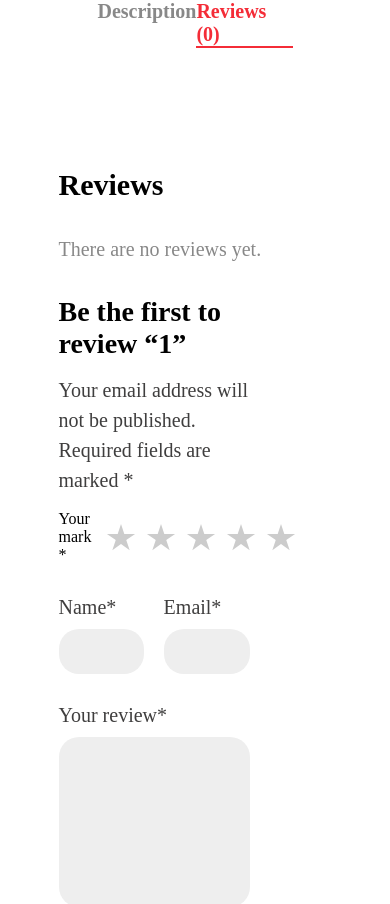
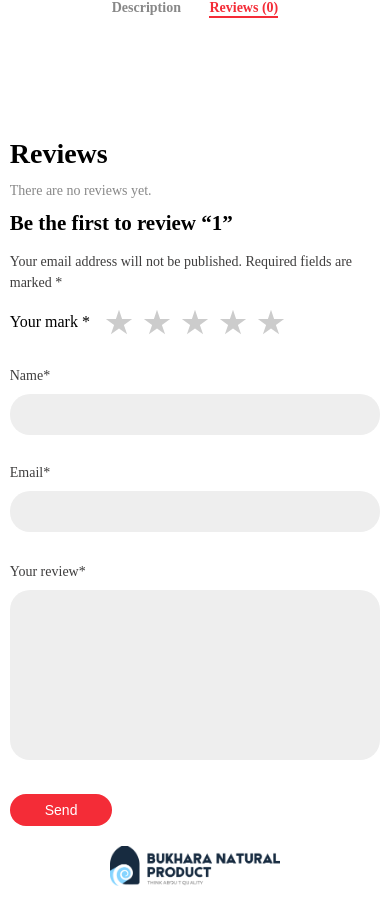
Before and after one commit to nodirbek6903/bnp_fabric, a React (Create React App) app: page /product/1 in a window 390 px wide. Shown: the part 848-1752 px from the top of the page. Built offline with nearby package versions, Linux system fonts and the light colour scheme.

Commit message:
full finish

```diff
--- a/src/components/ProductDetails/ProductDetails.css
+++ b/src/components/ProductDetails/ProductDetails.css
@@ -254,6 +254,31 @@ hr{
   .selected-cards {
     margin-top: 50px;
   }
+  .descr-review .span-item,
+  .reviews-text,.feedback-text,
+  .feedback-card div label,.feedback-btn{
+    font-size: 18px;
+  }
+  .descr-title{
+    font-size: 28px;
+  }
+  .descr-text-title,.feedback-title{
+    font-size: 26px;
+  }
+  .product-descr{
+    font-size: 16px;
+  }
+  .review-card,.description-card{
+    width: 75%;
+    margin: 0 auto;
+    margin-top: 100px;
+  }
+  .reviews{
+    font-size: 28px;
+  }
+  .feed-icons .star-icon{
+    font-size: 28px;
+  }
 }
 @media screen and (max-width: 1000px) {
   .selected-card {
@@ -275,13 +300,42 @@ hr{
     width: 100%;
     border-radius: 0px;
   }
+  .feedback-input-name,
+.feedback-input-email{
+  width: 100%;
+}
+.feedback-input,
+.feedback-textarea{
+  padding: 13px;
+}
 }
 @media screen and (max-width: 800px) {
-
   .selected-table {
     width: 95%;
     margin: 0 auto;
     margin-top: 50px;
+  }
+  .review-card,.description-card{
+    width: 95%;
+    margin-top: 0 auto;
+    gap: 10px;
+  }
+  .feedback-card{
+    width: 100%;
+  }
+  .descr-review .span-item,
+  .reviews-text,.feedback-text,
+  .feedback-card div label,.feedback-btn{
+    font-size: 16px;
+  }
+  .descr-title{
+    font-size: 25px;
+  }
+  .descr-text-title,.feedback-title{
+    font-size: 23px;
+  }
+  .product-descr{
+    font-size: 14px;
   }
 }
 @media screen and (max-width: 700px) {
@@ -296,8 +350,39 @@ hr{
   .category-name{
     font-size: 15px;
   }
+  .descr-review .span-item,
+  .reviews-text,.feedback-text,
+  .feedback-card div label,.feedback-btn{
+    font-size: 14px;
+  }
+  .descr-title{
+    font-size: 23px;
+  }
+  .descr-text-title,.feedback-title{
+    font-size: 21px;
+  }
+  .product-descr{
+    font-size: 12px;
+  }
 }
 @media screen and (max-width: 400px) {
+  .descr-review .span-item,
+  .reviews-text,.feedback-text,
+  .feedback-card div label,.feedback-btn{
+    font-size: 14px;
+  }
+  .feedback-btn{
+    padding: 8px 35px;
+  }
+  .descr-title{
+    font-size: 23px;
+  }
+  .descr-text-title,.feedback-title{
+    font-size: 21px;
+  }
+  .product-descr{
+    font-size: 12px;
+  }
 }
 @media screen and (max-width: 320px) {
 }
```
